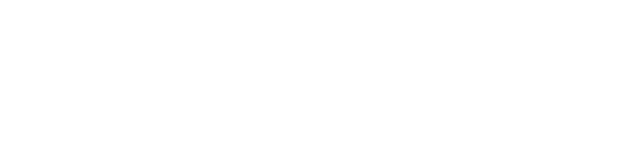
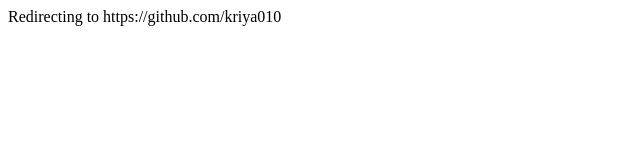
Before and after one commit to kriya010/kriya010.github.io, a plain HTML site: page index.html in a window 1280 px wide. Shown: the whole page, without its empty margins (0-640 px from the left). Drawn offline with Linux system fonts and the light colour scheme.

Commit message:
Update index.html

```diff
--- a/index.html
+++ b/index.html
@@ -1,6 +1,13 @@
 <!DOCTYPE html>
-<meta charset="utf-8">
-<title>Redirecting to https://github.com/kriya010</title>
-<meta name="yandex-verification" content="5403c1928374b35a" />
-<!-- <meta http-equiv="refresh" content="0; URL=https://github.com/kriya010"> -->
-<link rel="canonical" href="https://github.com/kriya010">
+<html>
+  <head>
+    <meta charset="utf-8">
+    <title>Redirecting to https://github.com/kriya010</title>
+    <meta name="yandex-verification" content="5403c1928374b35a" />
+    <!-- <meta http-equiv="refresh" content="0; URL=https://github.com/kriya010"> -->
+    <link rel="canonical" href="https://github.com/kriya010">
+  </head>
+  <body>
+    Redirecting to https://github.com/kriya010
+  </body>
+</html>
```
